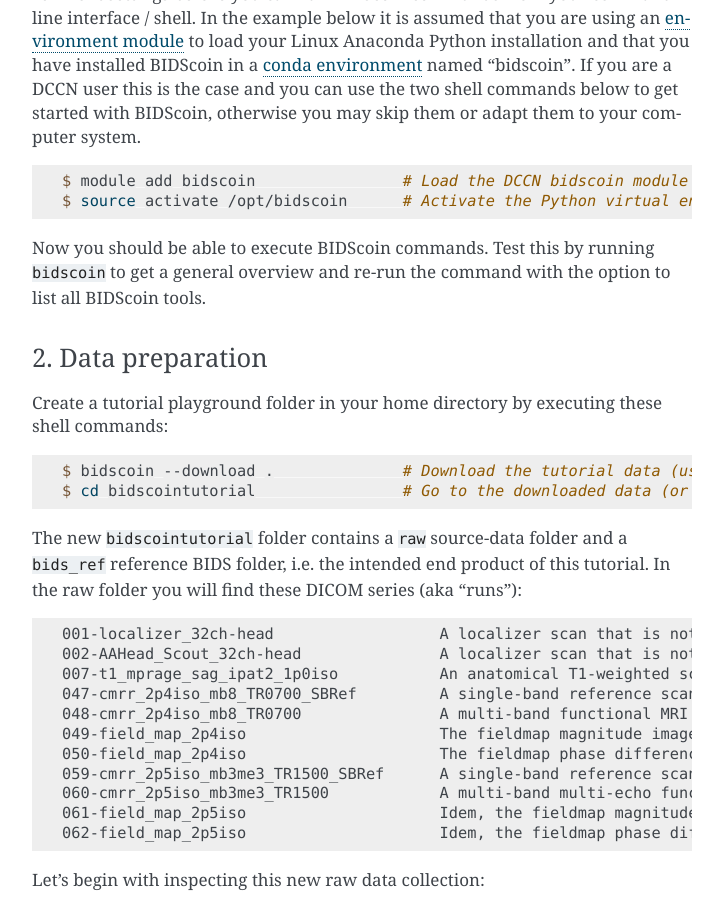
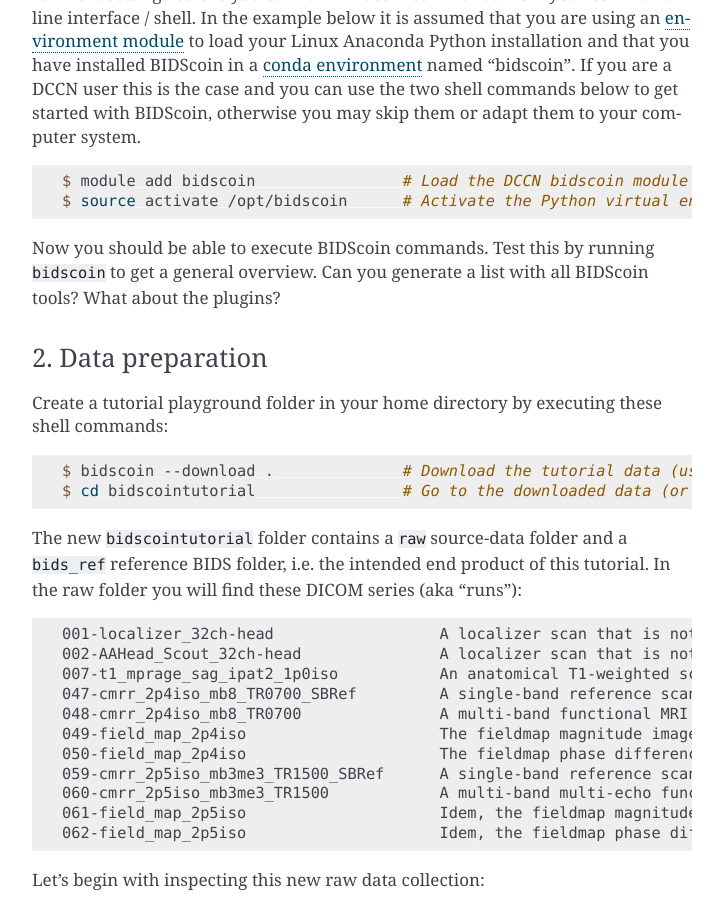
Before and after one commit to Donders-Institute/bidscoin, a Sphinx documentation site: the page built from docs/tutorial.rst, in a window 1280 px wide and 900 px high, scrolled down 489 px. Shown: the whole window, without its empty margins (388-1111 px from the left). Built offline with Sphinx 7.4.7, drawn with Linux system fonts in a browser that asks for light colours.

Commit message:
Improved documentation

```diff
--- a/docs/tutorial.rst
+++ b/docs/tutorial.rst
@@ -19,7 +19,7 @@
    $ module add bidscoin                # Load the DCCN bidscoin module with the PATH settings and Anaconda environment
    $ source activate /opt/bidscoin      # Activate the Python virtual environment with the BIDScoin Python packages
 
-Now you should be able to execute BIDScoin commands. Test this by running ``bidscoin`` to get a general overview and re-run the command with the option to list all BIDScoin tools.
+Now you should be able to execute BIDScoin commands. Test this by running ``bidscoin`` to get a general overview. Can you generate a list with all BIDScoin tools? What about the plugins?
 
 2. Data preparation
 ~~~~~~~~~~~~~~~~~~~
```
